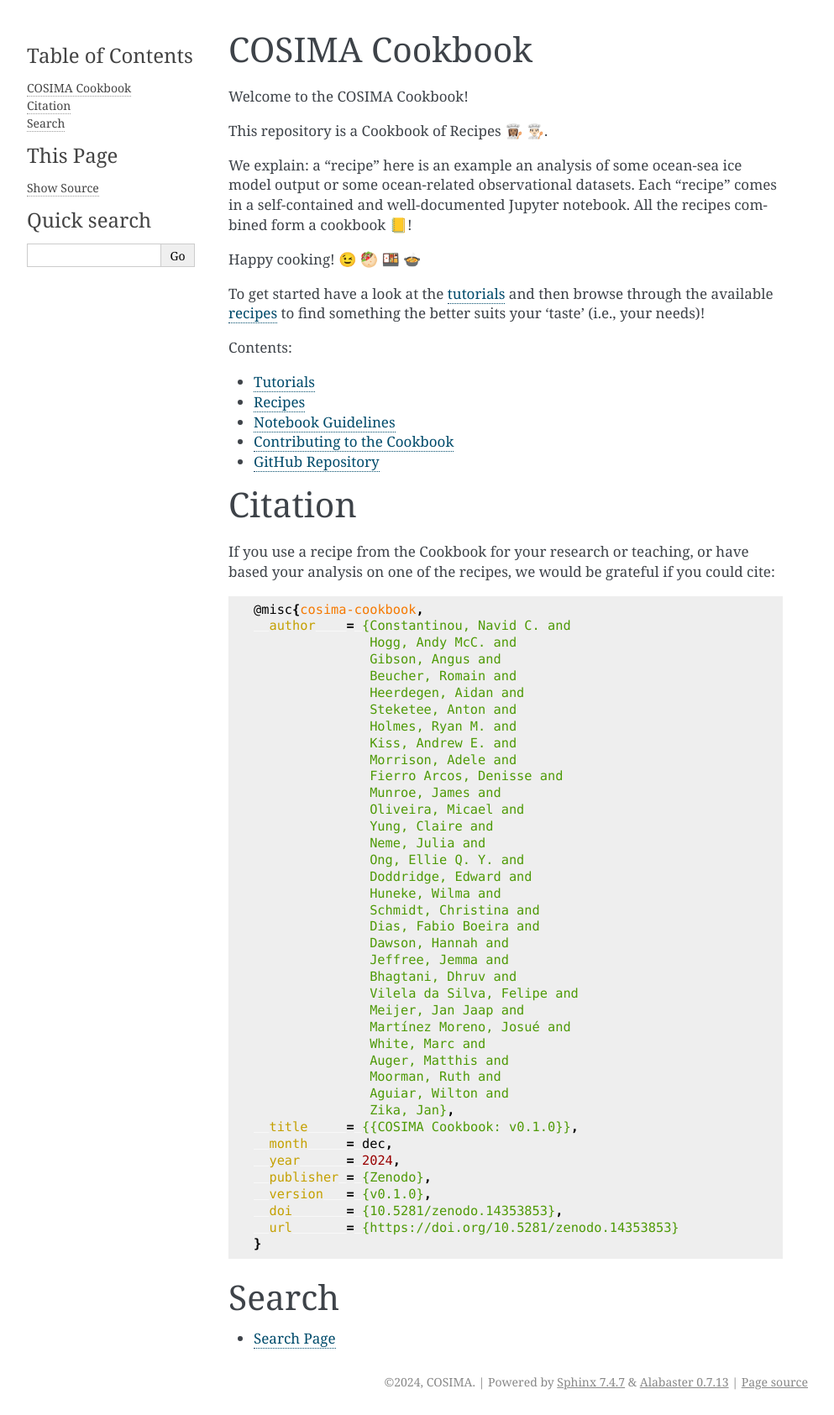
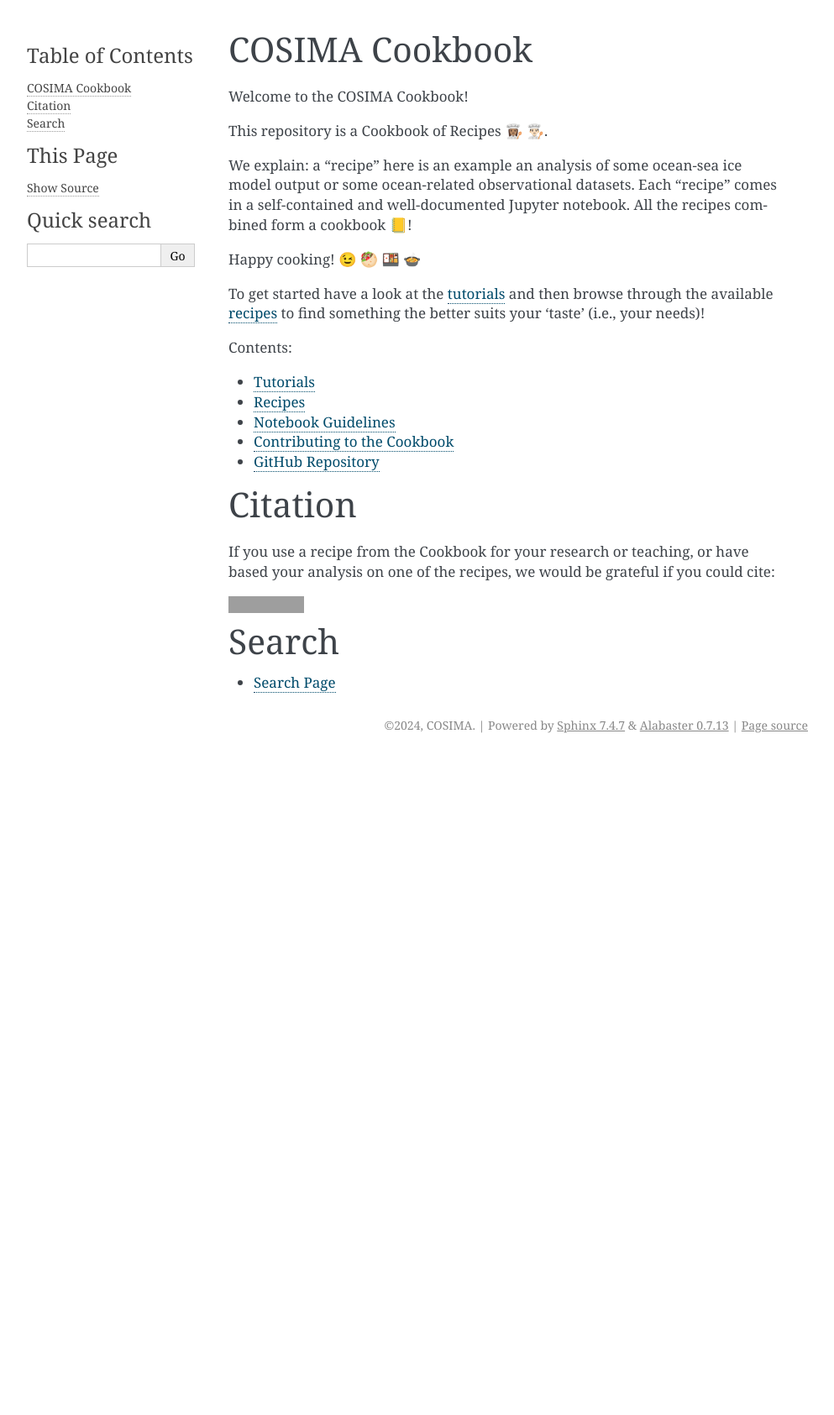
Before and after one commit to COSIMA/cosima-recipes, a Sphinx documentation site: the page built from docs/index.rst, in a window 1280 px wide. Shown: the whole page at 84% size, without its empty margins (148-1141 px from the left). Built offline with Sphinx 7.4.7, drawn with Linux system fonts in a browser that asks for light colours; after the commit the page ends 903 px from its top, so only the background shows below that; grey boxes are pictures that could not be loaded.

Commit message:
use all-versions doi; remove bibtex

```diff
--- a/docs/index.rst
+++ b/docs/index.rst
@@ -39,47 +39,9 @@ Citation
 
 If you use a recipe from the Cookbook for your research or teaching, or have based your analysis on one of the recipes, we would be grateful if you could cite:
 
-.. code-block:: bibtex
+.. image:: https://zenodo.org/badge/DOI/10.5281/zenodo.14353852.svg
+  :target: https://doi.org/10.5281/zenodo.14353852
 
-    @misc{cosima-cookbook,
-      author    = {Constantinou, Navid C. and
-                   Hogg, Andy McC. and
-                   Gibson, Angus and
-                   Beucher, Romain and
-                   Heerdegen, Aidan and
-                   Steketee, Anton and
-                   Holmes, Ryan M. and
-                   Kiss, Andrew E. and
-                   Morrison, Adele and
-                   Fierro Arcos, Denisse and
-                   Munroe, James and
-                   Oliveira, Micael and
-                   Yung, Claire and
-                   Neme, Julia and
-                   Ong, Ellie Q. Y. and
-                   Doddridge, Edward and
-                   Huneke, Wilma and
-                   Schmidt, Christina and
-                   Dias, Fabio Boeira and
-                   Dawson, Hannah and
-                   Jeffree, Jemma and
-                   Bhagtani, Dhruv and
-                   Vilela da Silva, Felipe and
-                   Meijer, Jan Jaap and
-                   Martínez Moreno, Josué and
-                   White, Marc and
-                   Auger, Matthis and
-                   Moorman, Ruth and
-                   Aguiar, Wilton and
-                   Zika, Jan},
-      title     = {{COSIMA Cookbook: v0.1.0}},
-      month     = dec,
-      year      = 2024,
-      publisher = {Zenodo},
-      version   = {v0.1.0},
-      doi       = {10.5281/zenodo.14353853},
-      url       = {https://doi.org/10.5281/zenodo.14353853}
-    }
 
 Search
 ======
```
Also changed, not shown: README.md (+1 -40 lines), 1 other file.
